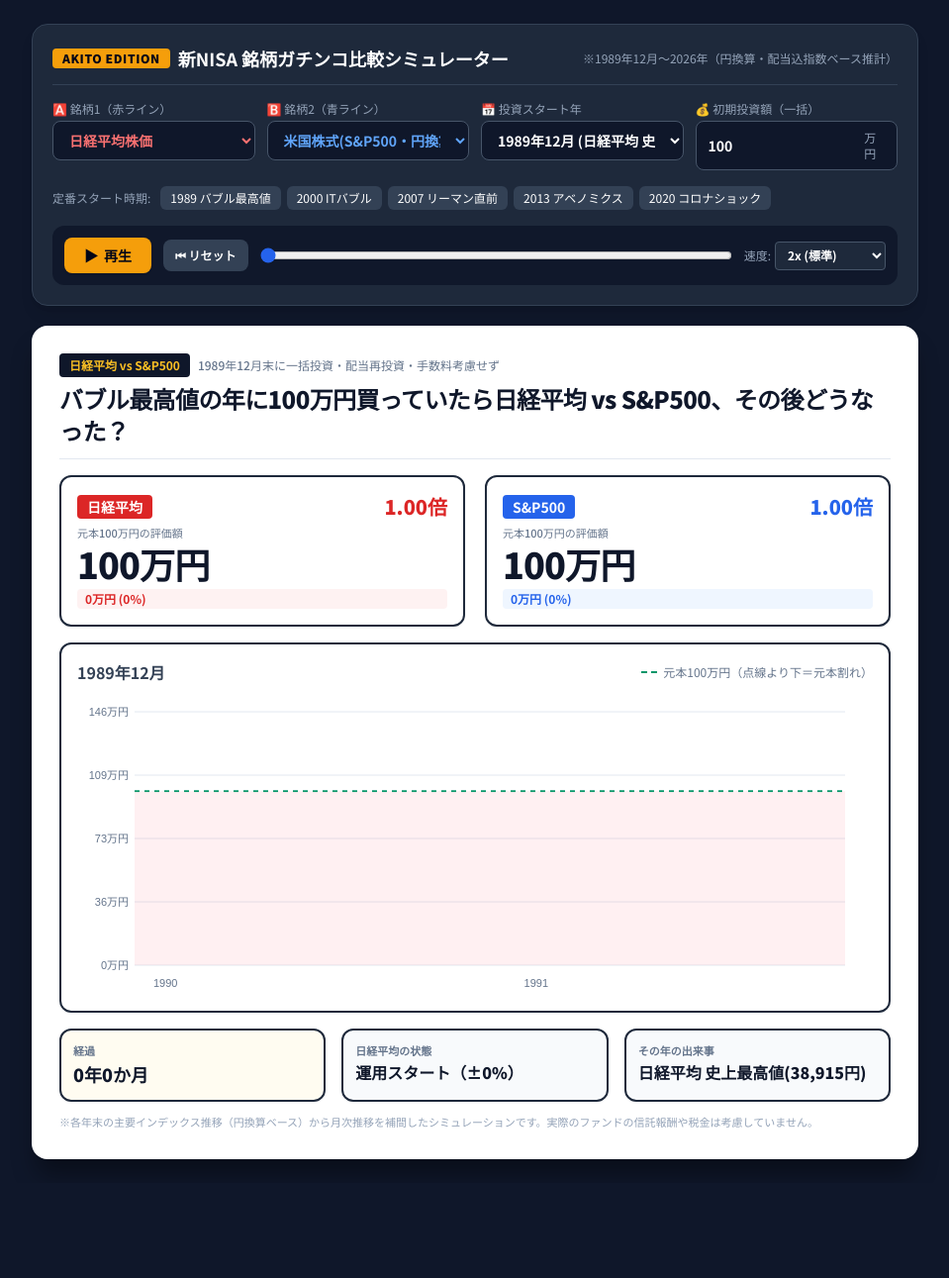
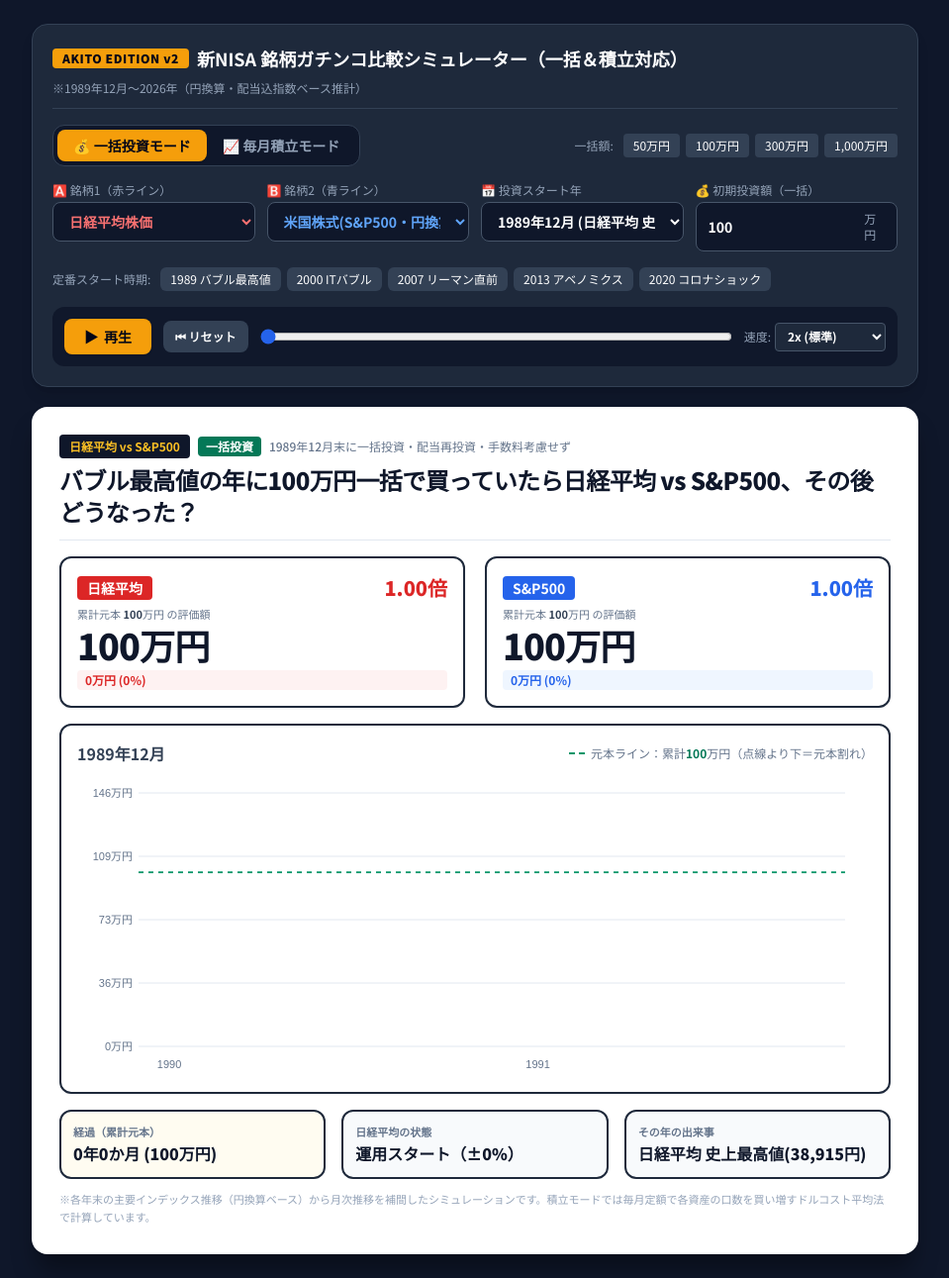
Before and after one commit to nagishaaaa-jpg/Tousi-ak, a plain HTML site: page index.html in a window 1280 px wide. Shown: the whole page at 99% size, without its empty margins (160-1119 px from the left). Before the commit the page ends 1195 px from the top, so only its background shows below. Drawn offline with nearby package versions, Linux system fonts and the light colour scheme.

Commit message:
Update index.html

```diff
--- a/index.html
+++ b/index.html
@@ -3,7 +3,7 @@
 <head>
   <meta charset="UTF-8">
   <meta name="viewport" content="width=device-width, initial-scale=1.0">
-  <title>AKITO ASSET VS SIMULATOR | 新NISA 過去検証シミュレーター</title>
+  <title>AKITO ASSET VS SIMULATOR | 新NISA 一括＆積立シミュレーター</title>
   <script src="https://cdn.tailwindcss.com"></script>
   <style>
     @import url('https://fonts.googleapis.com/css2?family=Noto+Sans+JP:wght@400;500;700;900&display=swap');
@@ -28,10 +28,27 @@
   <div class="w-full max-w-4xl bg-slate-800 text-white rounded-2xl p-4 md:p-5 mb-5 shadow-lg border border-slate-700">
     <div class="flex flex-wrap items-center justify-between gap-2 mb-4 border-b border-slate-700 pb-3">
       <div class="flex items-center gap-2">
-        <span class="bg-amber-500 text-slate-950 font-black px-2.5 py-0.5 rounded text-xs tracking-wider">AKITO EDITION</span>
-        <h1 class="font-bold text-base md:text-lg">新NISA 銘柄ガチンコ比較シミュレーター</h1>
+        <span class="bg-amber-500 text-slate-950 font-black px-2.5 py-0.5 rounded text-xs tracking-wider">AKITO EDITION v2</span>
+        <h1 class="font-bold text-base md:text-lg">新NISA 銘柄ガチンコ比較シミュレーター（一括＆積立対応）</h1>
       </div>
       <div class="text-xs text-slate-400">※1989年12月〜2026年（円換算・配当込指数ベース推計）</div>
+    </div>
+
+    <!-- 投資モード切替タブ -->
+    <div class="flex flex-wrap items-center justify-between gap-3 mb-4">
+      <div class="inline-flex bg-slate-900 p-1 rounded-xl border border-slate-700">
+        <button id="modeLumpBtn" onclick="setInvestMode('lump')" class="px-4 py-1.5 rounded-lg text-xs md:text-sm font-black transition bg-amber-500 text-slate-950 shadow">
+          💰 一括投資モード
+        </button>
+        <button id="modeDcaBtn" onclick="setInvestMode('dca')" class="px-4 py-1.5 rounded-lg text-xs md:text-sm font-bold transition text-slate-400 hover:text-white">
+          📈 毎月積立モード
+        </button>
+      </div>
+
+      <!-- 金額クイックプリセット -->
+      <div id="amountPresets" class="flex flex-wrap items-center gap-1.5">
+        <!-- JSでモードに応じてボタンを切り替え -->
+      </div>
     </div>
 
     <!-- 設定グリッド -->
@@ -49,9 +66,9 @@
         <select id="startYear" class="w-full bg-slate-900 border border-slate-600 rounded-lg px-3 py-2 text-sm font-bold text-white focus:outline-none focus:border-amber-500"></select>
       </div>
       <div>
-        <label class="block text-xs text-slate-400 mb-1">💰 初期投資額（一括）</label>
+        <label id="amountInputLabel" class="block text-xs text-slate-400 mb-1">💰 初期投資額（一括）</label>
         <div class="flex items-center bg-slate-900 border border-slate-600 rounded-lg px-3 py-2">
-          <input id="initialAmount" type="number" value="100" min="10" max="10000" step="10" class="w-full bg-transparent text-sm font-bold text-white focus:outline-none">
+          <input id="initialAmount" type="number" value="100" min="1" max="10000" step="1" class="w-full bg-transparent text-sm font-bold text-white focus:outline-none">
           <span class="text-xs text-slate-400 ml-1">万円</span>
         </div>
       </div>
@@ -99,6 +116,7 @@
     <div class="border-b border-slate-200 pb-3 mb-4">
       <div class="flex flex-wrap items-center gap-2 mb-1.5">
         <span id="badgeVs" class="bg-slate-900 text-amber-400 text-xs font-bold px-2.5 py-1 rounded">日経平均 vs S&P500</span>
+        <span id="modeBadge" class="bg-emerald-700 text-white text-xs font-bold px-2 py-0.5 rounded">一括投資</span>
         <span id="subCondition" class="text-xs text-slate-500 font-medium">1989年12月末に一括投資・配当再投資・手数料考慮せず</span>
       </div>
       <h2 id="mainHeadline" class="text-lg md:text-2xl font-black text-slate-900 tracking-tight leading-snug">
@@ -115,7 +133,7 @@
           <span id="cardNameA" class="bg-red-600 text-white font-bold text-xs md:text-sm px-2.5 py-0.5 rounded">日経平均</span>
           <span id="cardMultA" class="text-red-600 font-black text-base md:text-xl">1.00倍</span>
         </div>
-        <div class="text-[11px] text-slate-500 font-medium">元本<span class="baseAmountLabel">100</span>万円の評価額</div>
+        <div class="text-[11px] text-slate-500 font-medium">累計元本 <span class="currentPrincipalLabel font-bold text-slate-700">100</span>万円 の評価額</div>
         <div id="cardValA" class="text-2xl md:text-4xl font-black text-slate-900 my-0.5 tracking-tight">100万円</div>
         <div id="cardDiffA" class="text-xs font-bold bg-slate-100 text-slate-600 inline-block px-2 py-0.5 rounded w-full">
           ±0万円 (±0.0%)
@@ -128,7 +146,7 @@
           <span id="cardNameB" class="bg-blue-600 text-white font-bold text-xs md:text-sm px-2.5 py-0.5 rounded">S&P500</span>
           <span id="cardMultB" class="text-blue-600 font-black text-base md:text-xl">1.00倍</span>
         </div>
-        <div class="text-[11px] text-slate-500 font-medium">元本<span class="baseAmountLabel">100</span>万円の評価額</div>
+        <div class="text-[11px] text-slate-500 font-medium">累計元本 <span class="currentPrincipalLabel font-bold text-slate-700">100</span>万円 の評価額</div>
         <div id="cardValB" class="text-2xl md:text-4xl font-black text-slate-900 my-0.5 tracking-tight">100万円</div>
         <div id="cardDiffB" class="text-xs font-bold bg-slate-100 text-slate-600 inline-block px-2 py-0.5 rounded w-full">
           ±0万円 (±0.0%)
@@ -138,11 +156,11 @@
 
     <!-- チャート描画エリア -->
     <div class="border-[2.5px] border-slate-800 rounded-xl p-3 md:p-4 mb-4 bg-white relative">
-      <div class="flex items-center justify-between mb-1">
+      <div class="flex flex-wrap items-center justify-between gap-2 mb-1">
         <div id="chartDateLabel" class="text-sm md:text-base font-bold text-slate-700">1989年12月</div>
         <div class="text-xs text-slate-500 flex items-center gap-1.5">
           <span class="inline-block w-4 border-t-2 border-dashed border-emerald-600"></span>
-          <span>元本<span class="baseAmountLabel">100</span>万円（点線より下＝元本割れ）</span>
+          <span>元本ライン：累計<span class="currentPrincipalLabel font-bold text-emerald-700">100</span>万円（点線より下＝元本割れ）</span>
         </div>
       </div>
       <div class="w-full h-[250px] md:h-[310px]">
@@ -153,8 +171,8 @@
     <!-- 下部3連ステータスボックス -->
     <div class="grid grid-cols-3 gap-2.5 md:gap-4">
       <div class="border-[2px] border-slate-800 rounded-xl p-2.5 md:p-3 bg-amber-50/70">
-        <div class="text-[11px] text-slate-500 font-bold mb-0.5">経過</div>
-        <div id="elapsedLabel" class="text-sm md:text-lg font-black text-slate-900">0年0か月</div>
+        <div class="text-[11px] text-slate-500 font-bold mb-0.5">経過（累計元本）</div>
+        <div id="elapsedLabel" class="text-xs md:text-base font-black text-slate-900">0年0か月 (100万円)</div>
       </div>
       <div id="statusBoxA" class="border-[2px] border-slate-800 rounded-xl p-2.5 md:p-3 bg-emerald-50/70">
         <div id="statusTitleA" class="text-[11px] text-slate-500 font-bold mb-0.5">日経平均の状態</div>
@@ -167,7 +185,7 @@
     </div>
 
     <div class="mt-3 text-[11px] text-slate-400 leading-relaxed">
-      ※各年末の主要インデックス推移（円換算ベース）から月次推移を補間したシミュレーションです。実際のファンドの信託報酬や税金は考慮していません。
+      ※各年末の主要インデックス推移（円換算ベース）から月次推移を補間したシミュレーションです。積立モードでは毎月定額で各資産の口数を買い増すドルコスト平均法で計算しています。
     </div>
   </div>
 
@@ -178,7 +196,6 @@
 const YEARS = [];
 for (let y = 1989; y <= 2026; y++) YEARS.push(y);
 
-// 1989年末〜2026年の各年末インデックス値（円換算・配当再投資ベースの近似トラッキングデータ）
 const ASSET_DATA = {
   nikkei: {
     name: "日経平均",
@@ -262,7 +279,6 @@
   }
 };
 
-// 年ごとの象徴的な経済・歴史イベント
 const HISTORICAL_EVENTS = {
   1989: "日経平均 史上最高値(38,915円)",
   1990: "バブル崩壊始まる",
@@ -307,7 +323,8 @@
 // ==========================================
 // 2. 状態管理変数
 // ==========================================
-let timeline = []; // 月次データ配列 [{year, month, valA, valB, multA, multB}]
+let investMode = 'lump'; // 'lump' (一括) or 'dca' (毎月積立)
+let timeline = [];
 let currentIndex = 0;
 let timerId = null;
 let isPlaying = false;
@@ -322,15 +339,12 @@
 const ctx = canvas.getContext('2d');
 
 // ==========================================
-// 3. 初期化処理
+// 3. 初期化＆モード切替処理
 // ==========================================
 function init() {
-  // セレクトボックス生成
   Object.keys(ASSET_DATA).forEach(key => {
-    const optA = new Option(ASSET_DATA[key].fullName, key);
-    const optB = new Option(ASSET_DATA[key].fullName, key);
-    assetASelect.add(optA);
-    assetBSelect.add(optB);
+    assetASelect.add(new Option(ASSET_DATA[key].fullName, key));
+    assetBSelect.add(new Option(ASSET_DATA[key].fullName, key));
   });
   assetASelect.value = 'nikkei';
   assetBSelect.value = 'sp500';
@@ -341,7 +355,6 @@
   }
   startYearSelect.value = 1989;
 
-  // イベントリスナー登録
   [assetASelect, assetBSelect, startYearSelect, initialAmountInput].forEach(el => {
     el.addEventListener('change', () => {
       stopPlay();
@@ -366,7 +379,68 @@
 
   window.addEventListener('resize', () => renderFrame());
 
+  renderAmountPresets();
   buildTimeline();
+  renderFrame();
+}
+
+function setInvestMode(mode) {
+  investMode = mode;
+  stopPlay();
+
+  const lumpBtn = document.getElementById('modeLumpBtn');
+  const dcaBtn = document.getElementById('modeDcaBtn');
+  const label = document.getElementById('amountInputLabel');
+
+  if (mode === 'lump') {
+    lumpBtn.className = 'px-4 py-1.5 rounded-lg text-xs md:text-sm font-black transition bg-amber-500 text-slate-950 shadow';
+    dcaBtn.className = 'px-4 py-1.5 rounded-lg text-xs md:text-sm font-bold transition text-slate-400 hover:text-white';
+    label.textContent = '💰 初期投資額（一括）';
+    initialAmountInput.value = 100;
+    initialAmountInput.step = 10;
+  } else {
+    dcaBtn.className = 'px-4 py-1.5 rounded-lg text-xs md:text-sm font-black transition bg-amber-500 text-slate-950 shadow';
+    lumpBtn.className = 'px-4 py-1.5 rounded-lg text-xs md:text-sm font-bold transition text-slate-400 hover:text-white';
+    label.textContent = '📈 毎月の積立額';
+    initialAmountInput.value = 3;
+    initialAmountInput.step = 1;
+  }
+
+  renderAmountPresets();
+  buildTimeline();
+  currentIndex = 0;
+  seekBar.value = 0;
+  renderFrame();
+}
+
+function renderAmountPresets() {
+  const container = document.getElementById('amountPresets');
+  if (investMode === 'lump') {
+    container.innerHTML = `
+      <span class="text-xs text-slate-400 mr-1">一括額:</span>
+      <button onclick="setAmount(50)" class="text-xs bg-slate-700 hover:bg-slate-600 px-2.5 py-1 rounded transition">50万円</button>
+      <button onclick="setAmount(100)" class="text-xs bg-slate-700 hover:bg-slate-600 px-2.5 py-1 rounded transition">100万円</button>
+      <button onclick="setAmount(300)" class="text-xs bg-slate-700 hover:bg-slate-600 px-2.5 py-1 rounded transition">300万円</button>
+      <button onclick="setAmount(1000)" class="text-xs bg-slate-700 hover:bg-slate-600 px-2.5 py-1 rounded transition">1,000万円</button>
+    `;
+  } else {
+    container.innerHTML = `
+      <span class="text-xs text-slate-400 mr-1">積立額:</span>
+      <button onclick="setAmount(1)" class="text-xs bg-slate-700 hover:bg-slate-600 px-2.5 py-1 rounded transition">月1万円</button>
+      <button onclick="setAmount(3)" class="text-xs bg-slate-700 hover:bg-slate-600 px-2.5 py-1 rounded transition">月3万円</button>
+      <button onclick="setAmount(5)" class="text-xs bg-slate-700 hover:bg-slate-600 px-2.5 py-1 rounded transition">月5万円</button>
+      <button onclick="setAmount(10)" class="text-xs bg-slate-700 hover:bg-slate-600 px-2.5 py-1 rounded transition">月10万円(つみたて枠満額)</button>
+      <button onclick="setAmount(30)" class="text-xs bg-slate-700 hover:bg-slate-600 px-2.5 py-1 rounded transition">月30万円(NISA最速満額)</button>
+    `;
+  }
+}
+
+function setAmount(val) {
+  initialAmountInput.value = val;
+  stopPlay();
+  buildTimeline();
+  currentIndex = 0;
+  seekBar.value = 0;
   renderFrame();
 }
 
@@ -380,7 +454,7 @@
 }
 
 // ==========================================
-// 4. 月次データの補間生成（リアルな小刻み変動付き）
+// 4. 月次データの補間生成（一括＆ドルコスト平均法対応）
 // ==========================================
 function seededNoise(seed) {
   const x = Math.sin(seed * 9999.123) * 10000;
@@ -391,7 +465,7 @@
   const keyA = assetASelect.value;
   const keyB = assetBSelect.value;
   const startY = parseInt(startYearSelect.value, 10);
-  const baseMan = parseFloat(initialAmountInput.value) || 100;
+  const inputMan = parseFloat(initialAmountInput.value) || (investMode === 'lump' ? 100 : 3);
 
   const startIdx = YEARS.indexOf(startY);
   const rawA = ASSET_DATA[keyA].values.slice(startIdx);
@@ -401,15 +475,20 @@
 
   timeline = [];
 
-  // 初月（スタート時点 = 12月）
+  // 初月（スタート時点 = 12月）の基準価格を1.0として口数計算
+  let unitsA = inputMan / 1.0;
+  let unitsB = inputMan / 1.0;
+  let totalPrincipal = inputMan;
+
   timeline.push({
     year: startY,
     month: 12,
     elapsedMonths: 0,
+    principal: totalPrincipal,
+    valA: inputMan,
+    valB: inputMan,
     multA: 1.0,
-    multB: 1.0,
-    valA: baseMan,
-    valB: baseMan
+    multB: 1.0
   });
 
   let elapsed = 0;
@@ -423,46 +502,69 @@
     for (let m = 1; m <= 12; m++) {
       elapsed++;
       const t = m / 12;
-      // 12月時点は正確に年次データと一致させ、途中の月は自然な揺らぎを加える
       const waveA = (m === 12) ? 0 : (seededNoise(y * 100 + m * 7 + 1) - 0.5) * 0.045;
       const waveB = (m === 12) ? 0 : (seededNoise(y * 100 + m * 13 + 2) - 0.5) * 0.045;
 
-      const multA = Math.max(0.05, (prevA + (nextA - prevA) * t) * (1 + waveA));
-      const multB = Math.max(0.05, (prevB + (nextB - prevB) * t) * (1 + waveB));
+      // スタート時を1.0としたその月の基準価格
+      const priceA = Math.max(0.05, (prevA + (nextA - prevA) * t) * (1 + waveA));
+      const priceB = Math.max(0.05, (prevB + (nextB - prevB) * t) * (1 + waveB));
+
+      if (investMode === 'dca') {
+        // 毎月積立モード：その月の価格で口数を買い増し
+        totalPrincipal += inputMan;
+        unitsA += inputMan / priceA;
+        unitsB += inputMan / priceB;
+      }
+
+      const valA = unitsA * priceA;
+      const valB = unitsB * priceB;
 
       timeline.push({
         year: y,
         month: m,
         elapsedMonths: elapsed,
-        multA: multA,
-        multB: multB,
-        valA: baseMan * multA,
-        valB: baseMan * multB
+        principal: totalPrincipal,
+        valA: valA,
+        valB: valB,
+        multA: valA / totalPrincipal,
+        multB: valB / totalPrincipal
       });
     }
   }
 
   seekBar.max = timeline.length - 1;
 
-  // 固定ヘッダーテキスト更新
+  // ヘッダーテキスト更新
   const nameA = ASSET_DATA[keyA].name;
   const nameB = ASSET_DATA[keyB].name;
   document.getElementById('badgeVs').textContent = `${nameA} vs ${nameB}`;
-  document.getElementById('subCondition').textContent = `${startY}年12月末に一括投資・配当再投資・手数料考慮せず`;
-  document.getElementById('mainHeadline').innerHTML =
-    `${startY === 1989 ? 'バブル最高値の年に' : startY + '年末に'}${baseMan}万円買っていたら<br class="md:hidden">${nameA} vs ${nameB}、その後どうなった？`;
+
+  const modeBadge = document.getElementById('modeBadge');
+  if (investMode === 'lump') {
+    modeBadge.textContent = '一括投資';
+    modeBadge.className = 'bg-emerald-700 text-white text-xs font-bold px-2 py-0.5 rounded';
+    document.getElementById('subCondition').textContent = `${startY}年12月末に一括投資・配当再投資・手数料考慮せず`;
+    document.getElementById('mainHeadline').innerHTML =
+      `${startY === 1989 ? 'バブル最高値の年に' : startY + '年末に'}${inputMan}万円一括で買っていたら<br class="md:hidden">${nameA} vs ${nameB}、その後どうなった？`;
+  } else {
+    modeBadge.textContent = '毎月積立';
+    modeBadge.className = 'bg-blue-700 text-white text-xs font-bold px-2 py-0.5 rounded';
+    document.getElementById('subCondition').textContent = `${startY}年12月末から毎月${inputMan}万円積立・配当再投資・手数料考慮せず`;
+    document.getElementById('mainHeadline').innerHTML =
+      `${startY === 1989 ? 'バブル最高値の年から' : startY + '年末から'}毎月${inputMan}万円積み立てていたら<br class="md:hidden">${nameA} vs ${nameB}、その後どうなった？`;
+  }
+
   document.getElementById('cardNameA').textContent = nameA;
   document.getElementById('cardNameB').textContent = nameB;
   document.getElementById('statusTitleA').textContent = `${nameA}の状態`;
-  document.querySelectorAll('.baseAmountLabel').forEach(el => el.textContent = baseMan);
 }
 
 // ==========================================
 // 5. 描画＆UI更新
 // ==========================================
-function formatDiff(val, base) {
-  const diff = Math.round(val - base);
-  const pct = Math.round(((val / base) - 1) * 100);
+function formatDiff(val, principal) {
+  const diff = Math.round(val - principal);
+  const pct = Math.round(((val / principal) - 1) * 100);
   const sign = diff > 0 ? '+' : '';
   return `${sign}${diff.toLocaleString()}万円 (${sign}${pct}%)`;
 }
@@ -470,33 +572,38 @@
 function renderFrame() {
   if (!timeline.length) return;
   const pt = timeline[currentIndex];
-  const baseMan = parseFloat(initialAmountInput.value) || 100;
   const keyA = assetASelect.value;
   const keyB = assetBSelect.value;
+  const principal = pt.principal;
+
+  // 累計元本ラベルの更新
+  document.querySelectorAll('.currentPrincipalLabel').forEach(el => {
+    el.textContent = Math.round(principal).toLocaleString();
+  });
 
   // スコアカードA更新
   document.getElementById('cardMultA').textContent = `${pt.multA.toFixed(2)}倍`;
   document.getElementById('cardValA').textContent = `${Math.round(pt.valA).toLocaleString()}万円`;
   const diffElA = document.getElementById('cardDiffA');
-  diffElA.textContent = formatDiff(pt.valA, baseMan);
+  diffElA.textContent = formatDiff(pt.valA, principal);
   diffElA.className = `text-xs font-bold inline-block px-2 py-0.5 rounded w-full ${
-    pt.valA >= baseMan ? 'bg-red-50 text-red-600' : 'bg-slate-100 text-slate-600'
+    pt.valA >= principal ? 'bg-red-50 text-red-600' : 'bg-slate-100 text-slate-600'
   }`;
 
   // スコアカードB更新
   document.getElementById('cardMultB').textContent = `${pt.multB.toFixed(2)}倍`;
   document.getElementById('cardValB').textContent = `${Math.round(pt.valB).toLocaleString()}万円`;
   const diffElB = document.getElementById('cardDiffB');
-  diffElB.textContent = formatDiff(pt.valB, baseMan);
+  diffElB.textContent = formatDiff(pt.valB, principal);
   diffElB.className = `text-xs font-bold inline-block px-2 py-0.5 rounded w-full ${
-    pt.valB >= baseMan ? 'bg-blue-50 text-blue-600' : 'bg-slate-100 text-slate-600'
+    pt.valB >= principal ? 'bg-blue-50 text-blue-600' : 'bg-slate-100 text-slate-600'
   }`;
 
   // 日付＆経過期間
   document.getElementById('chartDateLabel').textContent = `${pt.year}年${pt.month}月`;
   const yrs = Math.floor(pt.elapsedMonths / 12);
   const mos = pt.elapsedMonths % 12;
-  document.getElementById('elapsedLabel').textContent = `${yrs}年${mos}か月`;
+  document.getElementById('elapsedLabel').textContent = `${yrs}年${mos}か月 (${Math.round(principal).toLocaleString()}万円)`;
 
   // 銘柄Aのステータスボックス
   const pctA = Math.round((pt.multA - 1) * 100);
@@ -516,10 +623,10 @@
   // 歴史イベント表示
   document.getElementById('eventLabel').textContent = HISTORICAL_EVENTS[pt.year] || `${pt.year}年の相場推移`;
 
-  drawChart(baseMan, ASSET_DATA[keyA].name, ASSET_DATA[keyB].name);
+  drawChart(ASSET_DATA[keyA].name, ASSET_DATA[keyB].name);
 }
 
-function drawChart(baseMan, nameA, nameB) {
+function drawChart(nameA, nameB) {
   const dpr = window.devicePixelRatio || 1;
   const rect = canvas.getBoundingClientRect();
   canvas.width = rect.width * dpr;
@@ -530,23 +637,23 @@
   const H = rect.height;
   ctx.clearRect(0, 0, W, H);
 
-  const padL = 58;
+  const padL = 62;
   const padR = 28;
   const padT = 24;
   const padB = 30;
   const plotW = W - padL - padR;
   const plotH = H - padT - padB;
 
-  // 表示中のデータ範囲（最低24ヶ月分は横軸を確保）
   const visibleCount = Math.max(24, currentIndex + 1);
   const slice = timeline.slice(0, currentIndex + 1);
 
-  let maxVal = baseMan * 1.3;
+  let maxVal = slice[slice.length - 1].principal * 1.3;
   for (let i = 0; i < slice.length; i++) {
     if (slice[i].valA > maxVal) maxVal = slice[i].valA;
     if (slice[i].valB > maxVal) maxVal = slice[i].valB;
+    if (slice[i].principal > maxVal) maxVal = slice[i].principal;
   }
-  maxVal = maxVal * 1.12; // 上部に少し余白を持たせる
+  maxVal = maxVal * 1.12;
 
   const getX = (idx) => padL + (idx / (visibleCount - 1)) * plotW;
   const getY = (val) => padT + plotH - (val / maxVal) * plotH;
@@ -569,19 +676,33 @@
     ctx.fillText(`${Math.round(v).toLocaleString()}万円`, padL - 6, y + 4);
   }
 
-  // 元本割れゾーン（淡い赤背景）と元本ライン（緑破線）
-  const baseY = getY(baseMan);
-  if (baseY < padT + plotH) {
+  // 元本割れゾーン（淡い赤背景）と元本ライン（緑破線）の描画
+  if (slice.length >= 1) {
+    ctx.save();
     ctx.fillStyle = 'rgba(244, 63, 94, 0.08)';
-    ctx.fillRect(padL, baseY, plotW, (padT + plotH) - baseY);
+    ctx.beginPath();
+    ctx.moveTo(getX(0), padT + plotH);
+    for (let i = 0; i < slice.length; i++) {
+      ctx.lineTo(getX(i), getY(slice[i].principal));
+    }
+    ctx.lineTo(getX(slice.length - 1), padT + plotH);
+    ctx.closePath();
+    ctx.fill();
 
-    ctx.save();
     ctx.strokeStyle = '#059669';
     ctx.lineWidth = 1.8;
     ctx.setLineDash([5, 5]);
     ctx.beginPath();
-    ctx.moveTo(padL, baseY);
-    ctx.lineTo(W - padR, baseY);
+    for (let i = 0; i < slice.length; i++) {
+      const x = getX(i);
+      const y = getY(slice[i].principal);
+      if (i === 0) ctx.moveTo(x, y);
+      else ctx.lineTo(x, y);
+    }
+    if (investMode === 'lump') {
+      // 一括モードのときは右端まで水平破線を伸ばす
+      ctx.lineTo(W - padR, getY(slice[0].principal));
+    }
     ctx.stroke();
     ctx.restore();
   }
@@ -617,7 +738,6 @@
     }
     ctx.stroke();
 
-    // 先端ドット＆銘柄名ラベル
     const lastIdx = slice.length - 1;
     const lx = getX(lastIdx);
     const ly = getY(slice[lastIdx][prop]);
```
